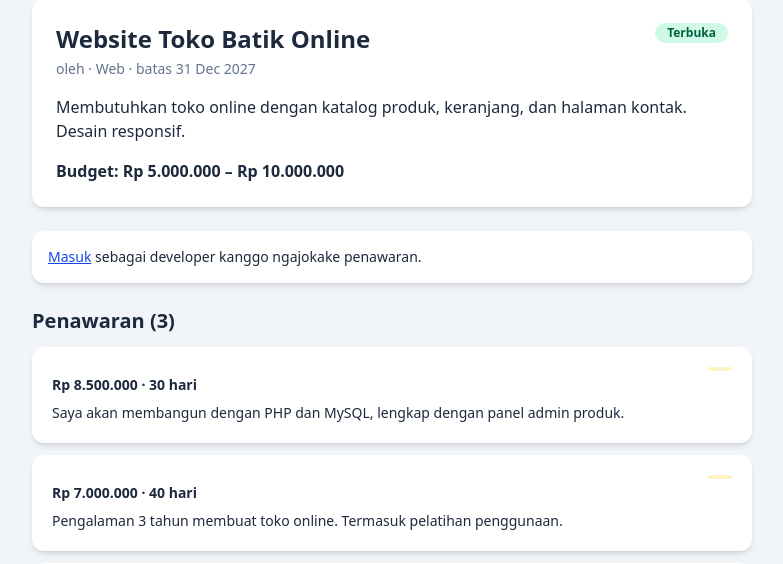
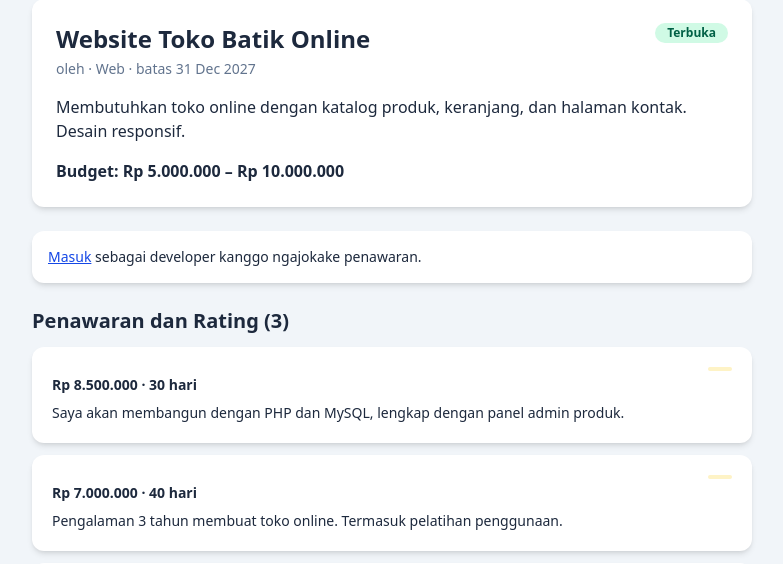
Before and after one commit to 252410102050-dev/garudaHub, a Laravel app: page /projects/1 in a window 1280 px wide. Shown: the part 121-685 px from the top of the page, without its empty margins (248-1031 px from the left). Run offline with Laravel 12, Linux system fonts and the light colour scheme; data comes from the database, SQL or seed files in the repository; data that the repository does not hold is empty.

Commit message:
style: judul daftar penawaran menjadi Penawaran dan Rating

```diff
--- a/laravel-app/resources/views/projects/show.blade.php
+++ b/laravel-app/resources/views/projects/show.blade.php
@@ -104,7 +104,7 @@
 @endauth
 
 @include('partials.rating')
-<h2 class="mb-3 mt-6 text-xl font-bold">Penawaran ({{ $project->bids->count() }})</h2>
+<h2 class="mb-3 mt-6 text-xl font-bold">Penawaran dan Rating ({{ $project->bids->count() }})</h2>
 
 <div class="space-y-3">
     @forelse ($project->bids as $bid)
```
